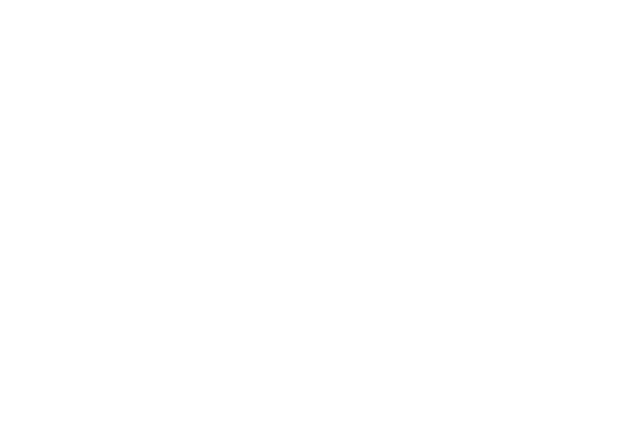
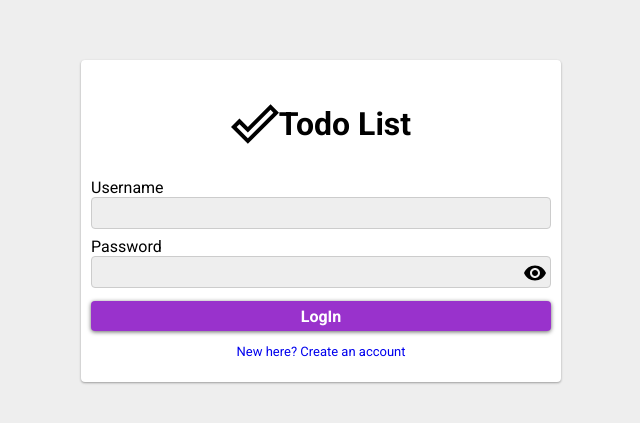
Before and after one commit to fernandovmp/todo-list, a React (Create React App) app in the folder src/todo-list-spa/: page /login in a window 1280 px wide. Shown: the part 179-602 px from the top of the page, without its empty margins (319-959 px from the left). Built offline with nearby package versions, Linux system fonts and the light colour scheme.

Commit message:
Add login page

```diff
--- a/src/todo-list-spa/src/App.tsx
+++ b/src/todo-list-spa/src/App.tsx
@@ -1,7 +1,8 @@
 import React from 'react';
+import { Login } from './pages/Login';
 
 function App() {
-    return <div className="App"></div>;
+    return <Login />;
 }
 
 export default App;
--- /dev/null
+++ b/src/todo-list-spa/src/pages/Login/FormInput/index.tsx
@@ -0,0 +1,38 @@
+import React, { useState } from 'react';
+import visibilityOn from '../../../assets/visibility-24px.svg';
+import visibilityOff from '../../../assets/visibility_off-24px.svg';
+import './styles.css';
+
+interface IFormInputProps {
+    id: string;
+    label: string;
+    type: 'text' | 'password';
+}
+
+export const FormInput: React.FC<IFormInputProps> = ({ id, label, type }) => {
+    const [actualType, setActualType] = useState(type);
+    return (
+        <label className="form-input" htmlFor={id}>
+            {label}
+            <input id={id} type={actualType} />
+            {type === 'password' && (
+                <div className="password-visibility-container">
+                    <img
+                        className="password-visibility-button"
+                        src={
+                            actualType === 'password'
+                                ? visibilityOn
+                                : visibilityOff
+                        }
+                        alt={actualType === 'password' ? 'Show' : 'Hide'}
+                        onClick={() =>
+                            setActualType(
+                                actualType === 'password' ? 'text' : 'password'
+                            )
+                        }
+                    />
+                </div>
+            )}
+        </label>
+    );
+};
--- /dev/null
+++ b/src/todo-list-spa/src/pages/Login/FormInput/styles.css
@@ -0,0 +1,31 @@
+.form-input {
+    font-size: medium;
+    display: flex;
+    flex-direction: column;
+    margin-bottom: 8px;
+}
+
+.form-input > input {
+    height: 30px;
+    padding: 0 4px;
+    border: solid 1px #ccc;
+    border-radius: 4px;
+    background-color: #eeeeee;
+}
+
+.form-input > input:focus {
+    outline: none;
+}
+
+.password-visibility-container {
+    display: flex;
+    justify-content: flex-end;
+    margin-top: -27px;
+    margin-right: 4px;
+    z-index: 2;
+}
+
+.password-visibility-button {
+    width: 24px;
+    height: 24px;
+}
--- /dev/null
+++ b/src/todo-list-spa/src/pages/Login/index.tsx
@@ -0,0 +1,44 @@
+import React, { useState } from 'react';
+import { FormInput } from './FormInput';
+import logo from '../../assets/done_outline-black.svg';
+import './styles.css';
+
+export const Login: React.FC = () => {
+    const [isLogin, setIsLogin] = useState(true);
+
+    const handleSubmit = (event: React.FormEvent<HTMLFormElement>) => {
+        event.preventDefault();
+    };
+
+    return (
+        <div className="login-page">
+            <div className="login-container">
+                <header className="title-container">
+                    <img src={logo} alt="logo" /> <strong>Todo List</strong>
+                </header>
+                <form className="login-form" onSubmit={handleSubmit}>
+                    <FormInput id="username" label="Username" type="text" />
+                    <FormInput id="password" label="Password" type="password" />
+                    {!isLogin && (
+                        <FormInput
+                            id="confirmPassword"
+                            label="Confirm password"
+                            type="password"
+                        />
+                    )}
+                    <button className="submit-button" type="submit">
+                        {isLogin ? 'LogIn' : 'Sign Up'}
+                    </button>
+                </form>
+                <p
+                    className="switch-login-sign-text"
+                    onClick={() => setIsLogin(!isLogin)}
+                >
+                    {isLogin
+                        ? 'New here? Create an account'
+                        : 'Already have an account?'}
+                </p>
+            </div>
+        </div>
+    );
+};
--- /dev/null
+++ b/src/todo-list-spa/src/pages/Login/styles.css
@@ -0,0 +1,72 @@
+.login-page {
+    background-color: #eeeeee;
+    width: 100%;
+    height: 100%;
+    display: flex;
+    flex-direction: column;
+    justify-content: center;
+}
+
+.login-container {
+    margin: auto 10px;
+    border-radius: 4px;
+    padding: 10px;
+    display: flex;
+    flex-direction: column;
+    background-color: white;
+    box-shadow: 0 1px 3px rgba(0, 0, 0, 0.12), 0 1px 2px rgba(0, 0, 0, 0.24);
+}
+
+.title-container {
+    display: flex;
+    align-items: center;
+    justify-content: center;
+    margin: 30px auto;
+}
+
+.title-container > strong {
+    font-weight: bold;
+    font-size: xx-large;
+}
+
+.login-form {
+    display: flex;
+    flex-direction: column;
+}
+
+.submit-button {
+    margin-top: 8px;
+    background-color: darkorchid;
+    height: 30px;
+    border: none;
+    padding: 4px;
+    color: white;
+    font-weight: bold;
+    border-radius: 4px;
+    font-size: medium;
+    box-shadow: 0 1px 4px rgba(0, 0, 0, 0.6);
+}
+
+.submit-button:hover {
+    cursor: pointer;
+    background-color: #7b1fa2;
+}
+
+.switch-login-sign-text {
+    text-align: center;
+    font-size: small;
+    color: #0000ee;
+}
+
+.switch-login-sign-text:hover {
+    cursor: pointer;
+}
+
+@media (min-width: 500px) {
+    .login-page {
+        align-items: center;
+    }
+    .login-container {
+        width: 460px;
+    }
+}
```
